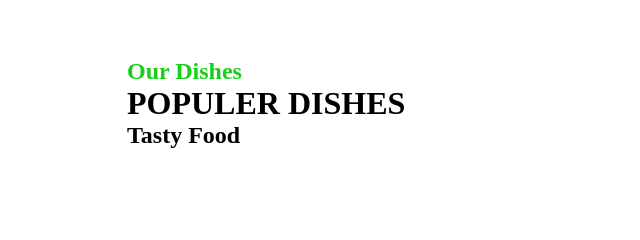
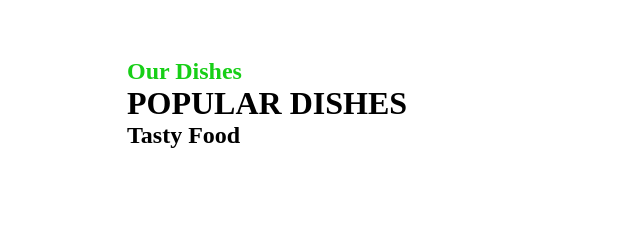
Before and after one commit to Usmanabdullahi07/USMAN-KT-RESTAURANT, a plain HTML site: page index.html in a window 1280 px wide. Shown: the part 153-393 px from the top of the page, 65-705 px from the left. Drawn offline with nearby package versions, Linux system fonts and the light colour scheme.

Commit message:
Usman second commit

```diff
--- a/index.html
+++ b/index.html
@@ -31,7 +31,7 @@
 
     <div class="div-1">
        <h2> <span>Our Dishes</span> </h2>
-       <h1> POPULER DISHES </h1>
+       <h1> POPULAR DISHES </h1>
        <h2> Tasty Food </h2>
 
     </div>
```
